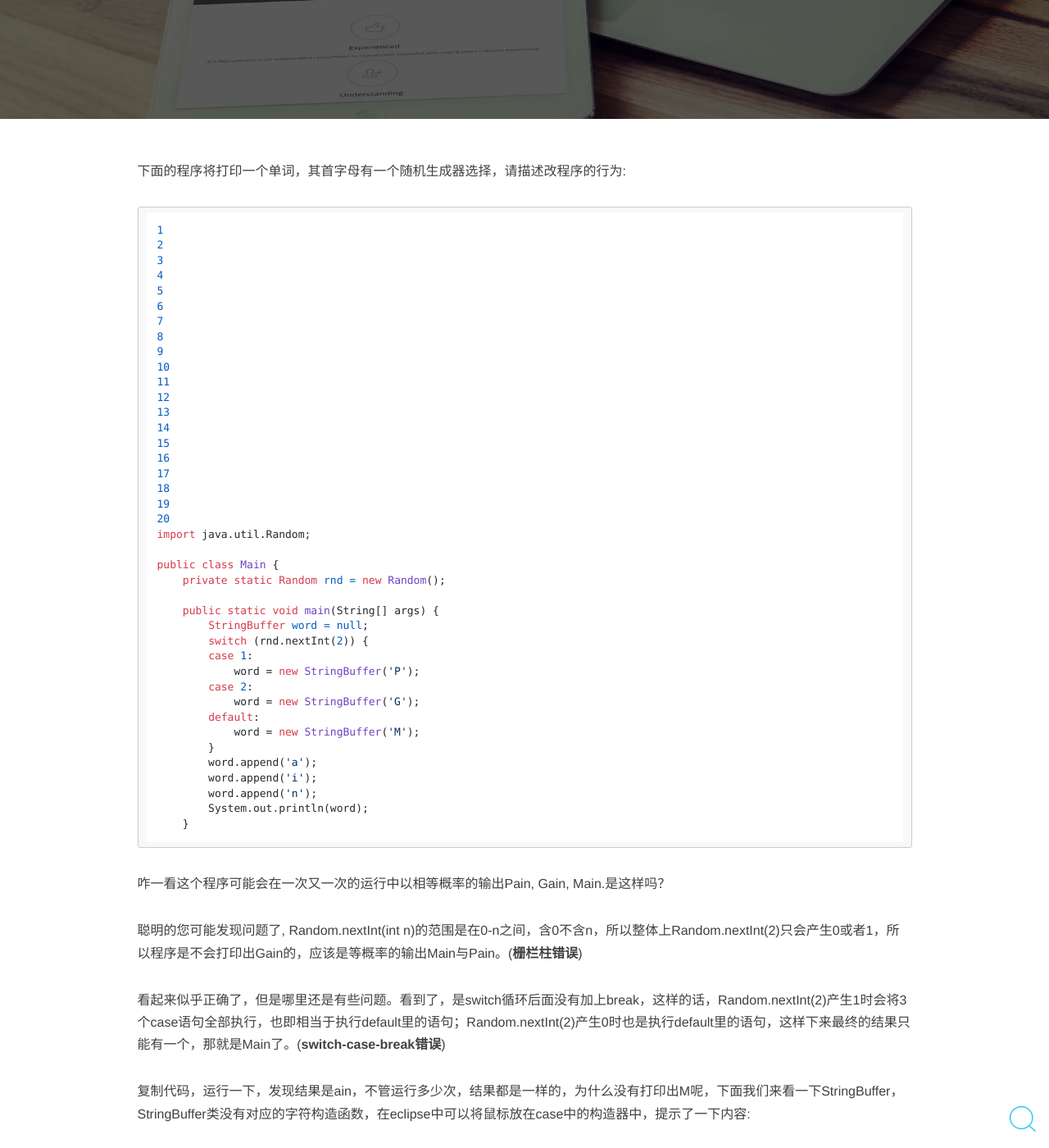
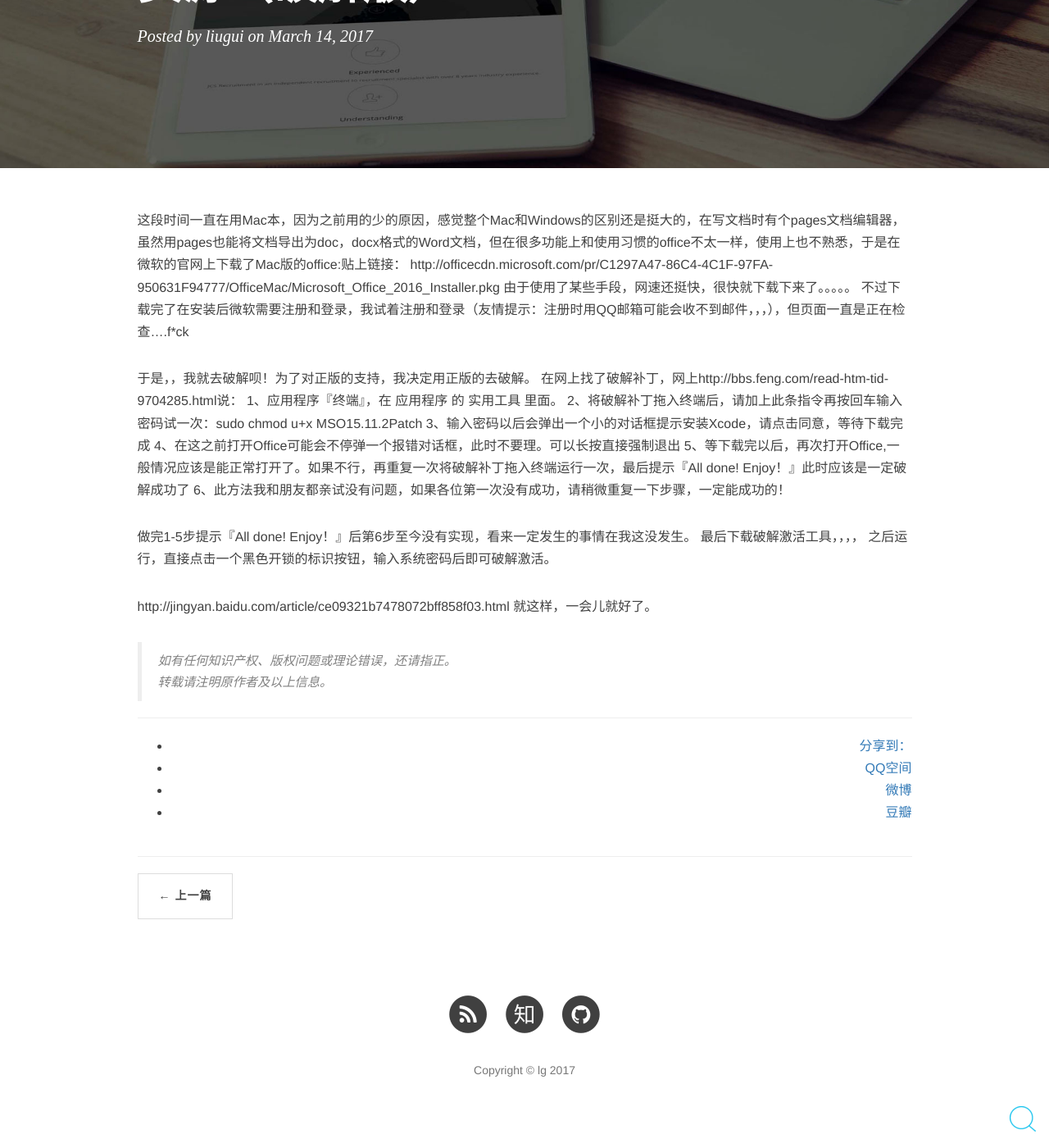
Before and after one commit to JackLiu946/JackLiu946.github.io.bak, a Jekyll site: the page built from _posts/2014-11-06-java-trick-1.md, in a window 1280 px wide and 1400 px high, scrolled down 312 px. Shown: the whole window at 82% size. Built offline with Jekyll 4.4.1, drawn with Linux system fonts in a browser that asks for light colours; nearby versions of some CDN libraries; comment, search, counter and statistics services are not loaded; some of the changed text lies outside the part shown.

Commit message:
Update 2014-11-06-java-trick-1.md

```diff
--- a/_posts/2014-11-06-java-trick-1.md
+++ b/_posts/2014-11-06-java-trick-1.md
@@ -1,59 +1,34 @@
 ---
 layout: post
-title: '不劳而获'
-date: '2014-11-06'
+title: 'Mac上Microsoft Office 2016安装包资源（破解版）'
+date: '2017-3-14'
 header-img: "img/home-bg.jpg"
 tags:
-     - java
-author: 'Codeboy'
+     - Mac
+author: 'liugui'
 ---
 
 
-下面的程序将打印一个单词，其首字母有一个随机生成器选择，请描述改程序的行为:
+这段时间一直在用Mac本，因为之前用的少的原因，感觉整个Mac和Windows的区别还是挺大的，在写文档时有个pages文档编辑器，虽然用pages也能将文档导出为doc，docx格式的Word文档，但在很多功能上和使用习惯的office不太一样，使用上也不熟悉，于是在微软的官网上下载了Mac版的office:贴上链接：
+http://officecdn.microsoft.com/pr/C1297A47-86C4-4C1F-97FA-950631F94777/OfficeMac/Microsoft_Office_2016_Installer.pkg
+由于使用了某些手段，网速还挺快，很快就下载下来了。。。。。
+不过下载完了在安装后微软需要注册和登录，我试着注册和登录（友情提示：注册时用QQ邮箱可能会收不到邮件，，，），但页面一直是正在检查....f*ck
 
-	import java.util.Random;
+于是，，我就去破解呗！为了对正版的支持，我决定用正版的去破解。
+在网上找了破解补丁，网上http://bbs.feng.com/read-htm-tid-9704285.html说：
+1、应用程序『终端』，在 应用程序 的 实用工具 里面。
+2、将破解补丁拖入终端后，请加上此条指令再按回车输入密码试一次：sudo chmod u+x MSO15.11.2Patch
+3、输入密码以后会弹出一个小的对话框提示安装Xcode，请点击同意，等待下载完成
+4、在这之前打开Office可能会不停弹一个报错对话框，此时不要理。可以长按直接强制退出
+5、等下载完以后，再次打开Office,一般情况应该是能正常打开了。如果不行，再重复一次将破解补丁拖入终端运行一次，最后提示『All done! Enjoy！』此时应该是一定破解成功了
+6、此方法我和朋友都亲试没有问题，如果各位第一次没有成功，请稍微重复一下步骤，一定能成功的！
 
-	public class Main {
-	    private static Random rnd = new Random();
+做完1-5步提示『All done! Enjoy！』后第6步至今没有实现，看来一定发生的事情在我这没发生。
+最后下载破解激活工具，，，，
+之后运行，直接点击一个黑色开锁的标识按钮，输入系统密码后即可破解激活。
 
-	    public static void main(String[] args) {
-	        StringBuffer word = null;
-	        switch (rnd.nextInt(2)) {
-	        case 1:
-	            word = new StringBuffer('P');
-	        case 2:
-	            word = new StringBuffer('G');
-	        default:
-	            word = new StringBuffer('M');
-	        }
-	        word.append('a');
-	        word.append('i');
-	        word.append('n');
-	        System.out.println(word);
-	    }
-
-咋一看这个程序可能会在一次又一次的运行中以相等概率的输出Pain, Gain, Main.是这样吗？
-
-聪明的您可能发现问题了, Random.nextInt(int n)的范围是在0-n之间，含0不含n，所以整体上Random.nextInt(2)只会产生0或者1，所以程序是不会打印出Gain的，应该是等概率的输出Main与Pain。(**栅栏柱错误**)
-
-看起来似乎正确了，但是哪里还是有些问题。看到了，是switch循环后面没有加上break，这样的话，Random.nextInt(2)产生1时会将3个case语句全部执行，也即相当于执行default里的语句；Random.nextInt(2)产生0时也是执行default里的语句，这样下来最终的结果只能有一个，那就是Main了。(**switch-case-break错误**)
-
-复制代码，运行一下，发现结果是ain，不管运行多少次，结果都是一样的，为什么没有打印出M呢，下面我们来看一下StringBuffer，StringBuffer类没有对应的字符构造函数，在eclipse中可以将鼠标放在case中的构造器中，提示了一下内容:
-
-	java.lang.StringBuffer.StringBuffer(int capacity)
-
-		Constructs a string buffer with no characters in it and the specified initial capacity.
-
-	Parameters:
-		capacity the initial capacity.
-		Throws:
-		NegativeArraySizeException - if the capacity argument is less than 0.
-
-这下明白了，原来StringBuffer('M')在构造的时候，是构造了一个容量为'M'对应ascii值大小的初始容量，之后再附加字符之前，都没有任何内容，所以最终的结果始终是Main。(**非常规方法使用错误**)
-
-上面的3处错误或者问题是经常出现的，希望大家都能够多注意。
-
-
+http://jingyan.baidu.com/article/ce09321b7478072bff858f03.html
+就这样，一会儿就好了。
 > 如有任何知识产权、版权问题或理论错误，还请指正。
 >
 > 转载请注明原作者及以上信息。
```
